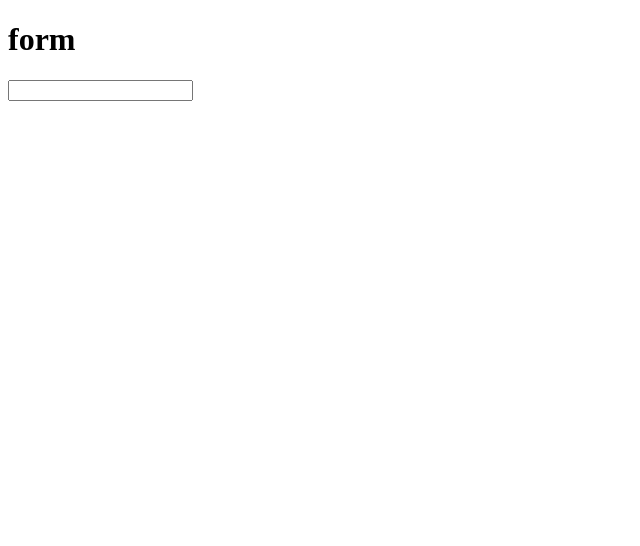
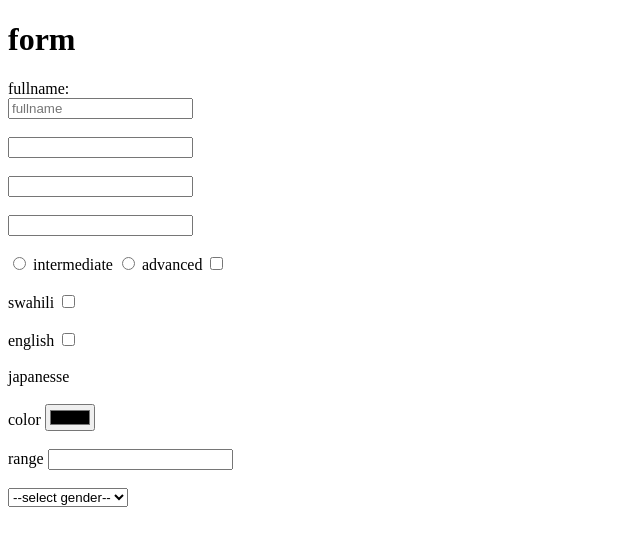
Before and after one commit to Justus155/project-1, a plain HTML site: page t.html in a window 1280 px wide. Shown: the whole page, without its empty margins (0-640 px from the left). Drawn offline with Linux system fonts and the light colour scheme.

Commit message:
introduction to html form

```diff
--- a/t.html
+++ b/t.html
@@ -8,8 +8,40 @@
 <body>
     <form>
         <h1>form</h1>
-        <form action="">
-            <input type="text">
+        <form action="" autocomplete="off">
+            <label>fullname:</label><br>
+            <input type="text" name="fullname"
+            placeholder="fullname" id="fullname"><br><br>
+            <input type="password" name="pass"><br><br>
+            <input type="number" Name= "age"><br><br>
+            <input type="email" name="email_address"><br><br>
+            <input type="radio" name="rate">
+            <label for="basic">intermediate</label>
+            <input type="radio" name="rate">
+            <label for="advanced">advanced</label>
+
+
+                <input type="checkbox" id="swahili" name="" value=""><br><br><label for="swahili">swahili</label>
+
+                <input type="checkbox" id="english" name="" value=""><br><br><label for="english">english</label>
+
+                <input type="checkbox" id="japanesse" name="" value=""><br><br><label for="japanesse">japanesse</label><br><br>
+
+
+                <label for="color">color</label>
+                <input type="color" id="color" name="color"><br><br>
+                <label for="range">range</label>
+                <input type="ranfe" name="color"><br><br>
+
+                <select Name="" id="">
+                    <option value="">--select gender--</option>
+                    <option value="">female</option>
+                    <option value="">male</option>
+                    <option value="">rather not say</option>
+                </select>
+                <br><br>
+
+
         </form>
     </form>
 </body>
```
